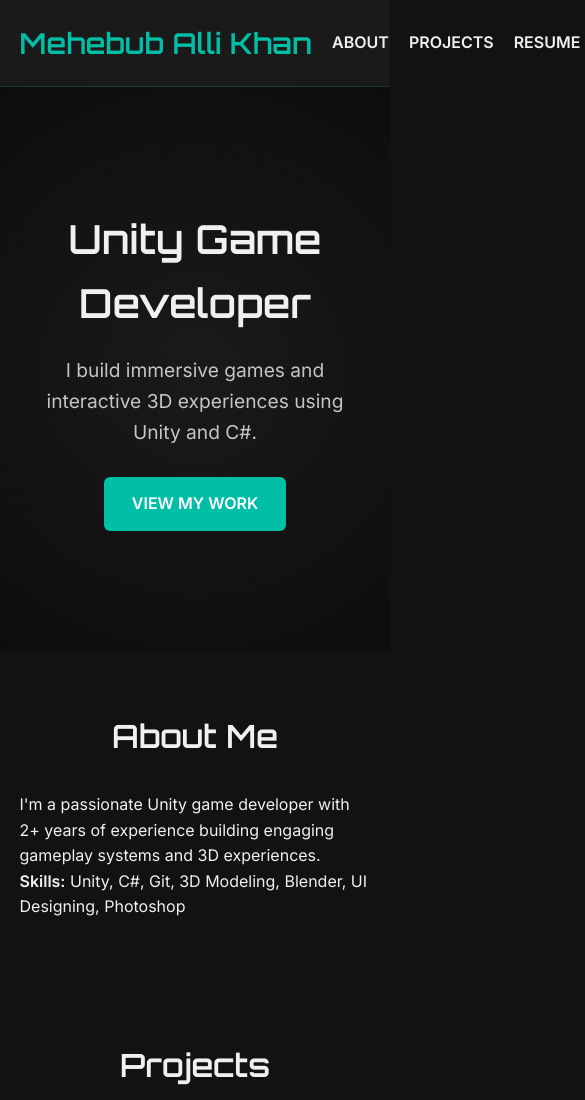
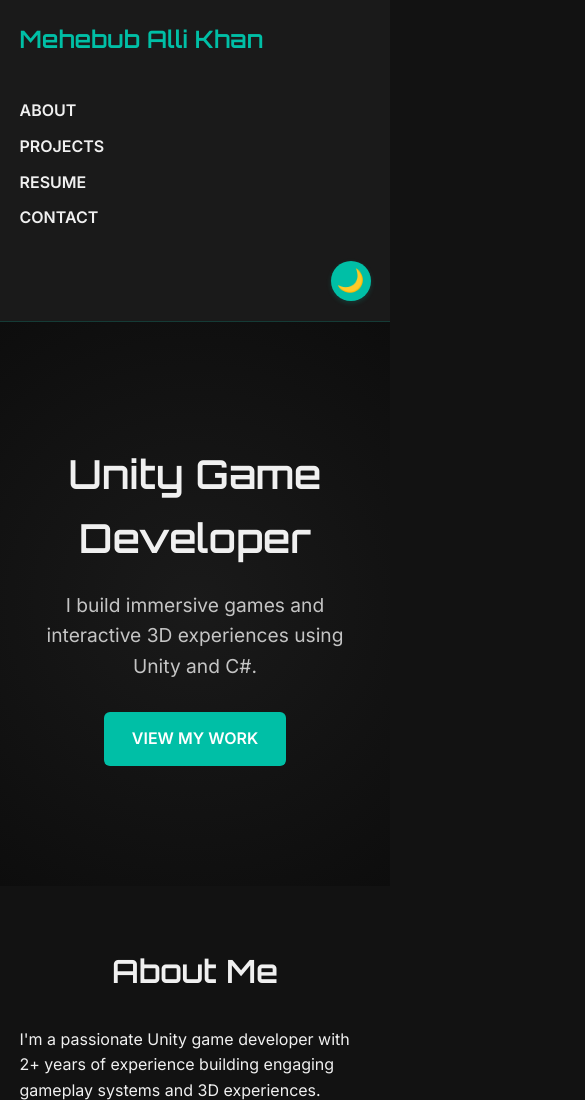
Before and after one commit to Mehebub-7/Portfolio, a plain HTML site: page index.html in a window 390 px wide. Shown: the top 1100 px of the page, 585 px wide, since content can reach past the window. Drawn offline with nearby package versions, Linux system fonts and the light colour scheme.

Commit message:
Mobile Responsive

```diff
--- a/style.css
+++ b/style.css
@@ -313,3 +313,27 @@
   background-color: #ffffff;
   border-bottom: 1px solid rgba(0, 0, 0, 0.05);
 }
+@media (max-width: 768px) {
+  header .container {
+    flex-direction: column;
+    align-items: flex-start;
+  }
+
+  nav ul {
+    flex-direction: column;
+    gap: 10px;
+    width: 100%;
+    align-items: flex-start;
+    padding-top: 10px;
+  }
+
+  #theme-toggle {
+    align-self: flex-end;
+    margin-top: 10px;
+  }
+
+  header h1 {
+    font-size: 1.5rem;
+    margin-bottom: 10px;
+  }
+}
```
